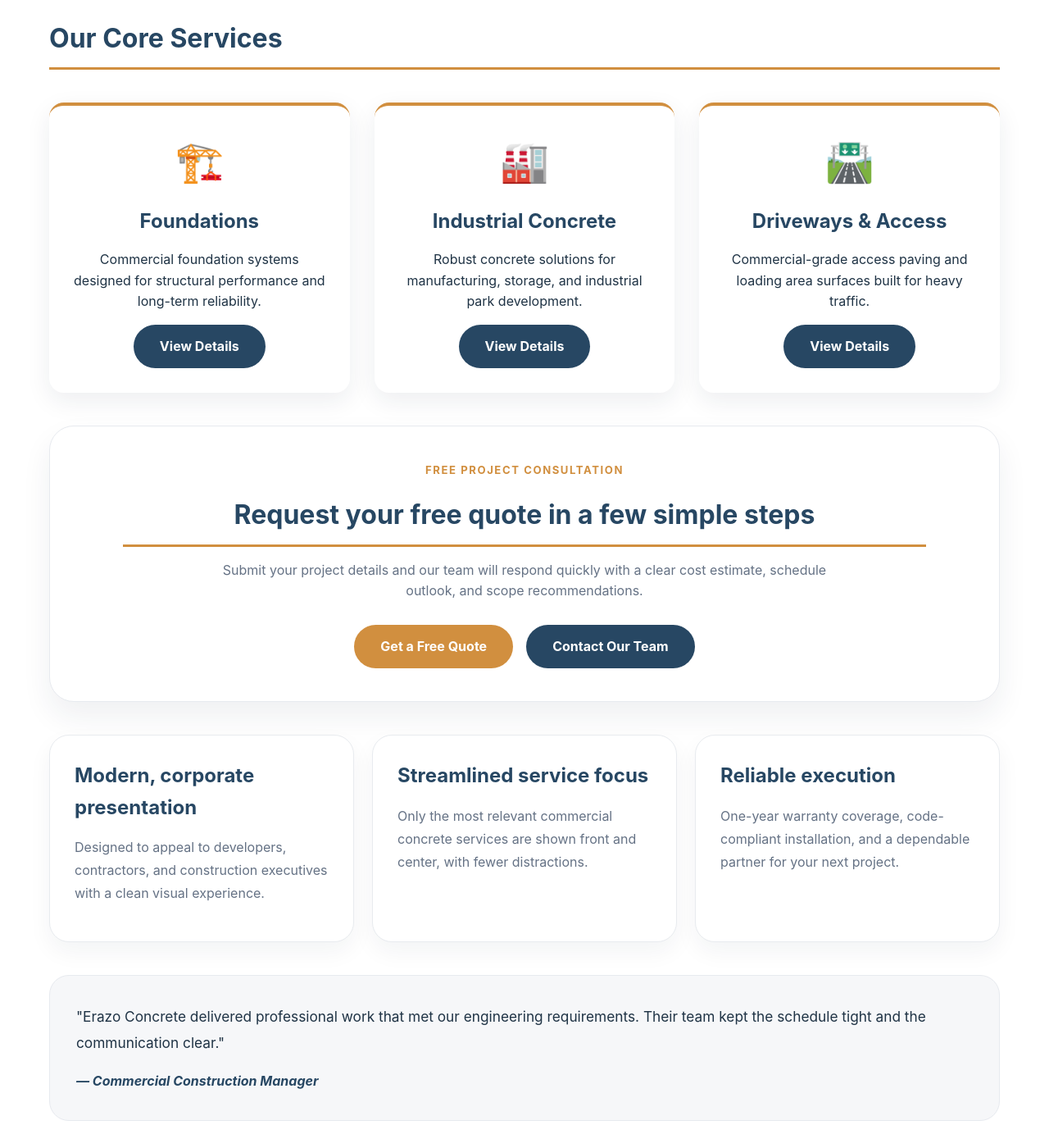
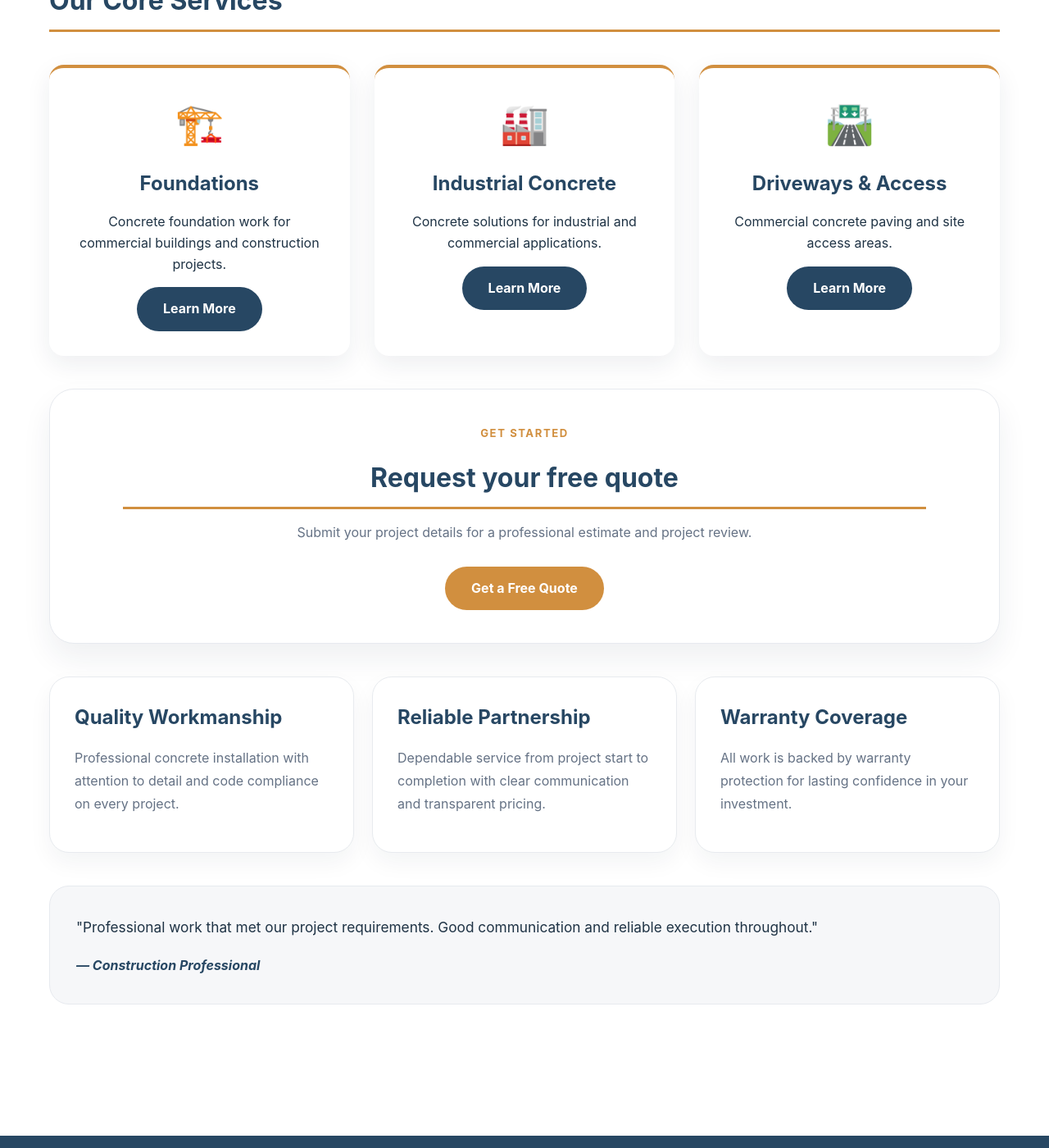
Before and after one commit to ErazoConcrete/Erazoconcrete.github.io, a Jekyll site: the page built from index.md, in a window 1280 px wide and 1400 px high, scrolled down 1020 px. Shown: the whole window at 82% size. Built offline with Jekyll 4.4.1, drawn with Linux system fonts in a browser that asks for light colours; some of the changed text lies outside the part shown.

Commit message:
bodys and pictures

```diff
--- a/index.md
+++ b/index.md
@@ -5,33 +5,33 @@ title: Home
 
 <div class="hero">
   <div class="hero-content">
-    <h1>Commercial Concrete with Precision and Performance</h1>
-    <p>Erazo Concrete brings strong, dependable foundations to developers, contractors, and commercial construction teams with a refined, corporate approach.</p>
+    <h1>Commercial Concrete Solutions</h1>
+    <p>Professional concrete services for commercial projects, built on reliability, quality, and consistent delivery.</p>
     <div class="hero-actions">
       <a href="/contact/" class="btn">Get Your Free Quote</a>
-      <a href="/services/" class="btn btn-secondary">Explore Services</a>
+      <a href="/services/" class="btn btn-secondary">View Services</a>
     </div>
   </div>
 
   <div class="hero-options">
     <div class="hero-option">
-      <h3>Commercial Foundations</h3>
-      <p>Engineered slabs, footings, and grade beams for large-scale buildings.</p>
+      <h3>Foundations</h3>
+      <p>Concrete foundations for commercial and industrial buildings.</p>
     </div>
     <div class="hero-option">
       <h3>Industrial Concrete</h3>
-      <p>Heavy-duty concrete systems for warehouses, manufacturing, and logistics centers.</p>
+      <p>Concrete solutions for industrial, commercial, and infrastructure projects.</p>
     </div>
     <div class="hero-option">
-      <h3>Access & Driveways</h3>
-      <p>Durable driveways and service access areas engineered for continuous use.</p>
+      <h3>Driveways & Access</h3>
+      <p>Commercial concrete paving and site access solutions.</p>
     </div>
   </div>
 </div>
 
 <section class="section-intro">
-  <h2>Clear, smarter construction support</h2>
-  <p>We remove clutter and keep the homepage focused on what matters most: strong foundations, reliable delivery, and a fast path to your free quote.</p>
+  <h2>Professional Concrete Services</h2>
+  <p>Erazo Concrete provides expert concrete work for commercial projects, with a focus on quality, efficiency, and client satisfaction.</p>
 </section>
 
 ## Our Core Services
@@ -40,51 +40,50 @@ title: Home
   <div class="service-card">
     <div class="service-icon">🏗️</div>
     <h3>Foundations</h3>
-    <p>Commercial foundation systems designed for structural performance and long-term reliability.</p>
-    <a href="/services/foundation/" class="btn btn-secondary">View Details</a>
+    <p>Concrete foundation work for commercial buildings and construction projects.</p>
+    <a href="/services/foundation/" class="btn btn-secondary">Learn More</a>
   </div>
   <div class="service-card">
     <div class="service-icon">🏭</div>
     <h3>Industrial Concrete</h3>
-    <p>Robust concrete solutions for manufacturing, storage, and industrial park development.</p>
-    <a href="/services/foundation/" class="btn btn-secondary">View Details</a>
+    <p>Concrete solutions for industrial and commercial applications.</p>
+    <a href="/services/foundation/" class="btn btn-secondary">Learn More</a>
   </div>
   <div class="service-card">
     <div class="service-icon">🛣️</div>
     <h3>Driveways & Access</h3>
-    <p>Commercial-grade access paving and loading area surfaces built for heavy traffic.</p>
-    <a href="/services/driveways/" class="btn btn-secondary">View Details</a>
+    <p>Commercial concrete paving and site access areas.</p>
+    <a href="/services/driveways/" class="btn btn-secondary">Learn More</a>
   </div>
 </div>
 
 <section class="quote-panel">
   <div class="quote-panel-content">
-    <span class="label">Free Project Consultation</span>
-    <h2>Request your free quote in a few simple steps</h2>
-    <p>Submit your project details and our team will respond quickly with a clear cost estimate, schedule outlook, and scope recommendations.</p>
+    <span class="label">Get Started</span>
+    <h2>Request your free quote</h2>
+    <p>Submit your project details for a professional estimate and project review.</p>
     <div class="quote-panel-actions">
       <a href="/contact/" class="btn">Get a Free Quote</a>
-      <a href="/contact/" class="btn btn-secondary">Contact Our Team</a>
     </div>
   </div>
 </section>
 
 <section class="trust-grid">
   <div class="trust-card">
-    <h3>Modern, corporate presentation</h3>
-    <p>Designed to appeal to developers, contractors, and construction executives with a clean visual experience.</p>
+    <h3>Quality Workmanship</h3>
+    <p>Professional concrete installation with attention to detail and code compliance on every project.</p>
   </div>
   <div class="trust-card">
-    <h3>Streamlined service focus</h3>
-    <p>Only the most relevant commercial concrete services are shown front and center, with fewer distractions.</p>
+    <h3>Reliable Partnership</h3>
+    <p>Dependable service from project start to completion with clear communication and transparent pricing.</p>
   </div>
   <div class="trust-card">
-    <h3>Reliable execution</h3>
-    <p>One-year warranty coverage, code-compliant installation, and a dependable partner for your next project.</p>
+    <h3>Warranty Coverage</h3>
+    <p>All work is backed by warranty protection for lasting confidence in your investment.</p>
   </div>
 </section>
 
 <section class="testimonial-card">
-  <blockquote>"Erazo Concrete delivered professional work that met our engineering requirements. Their team kept the schedule tight and the communication clear."</blockquote>
-  <cite>— Commercial Construction Manager</cite>
+  <blockquote>"Professional work that met our project requirements. Good communication and reliable execution throughout."</blockquote>
+  <cite>— Construction Professional</cite>
 </section>
```
Also changed, not shown: contact.md (+4 -5 lines), services.md (+10 -10 lines).
